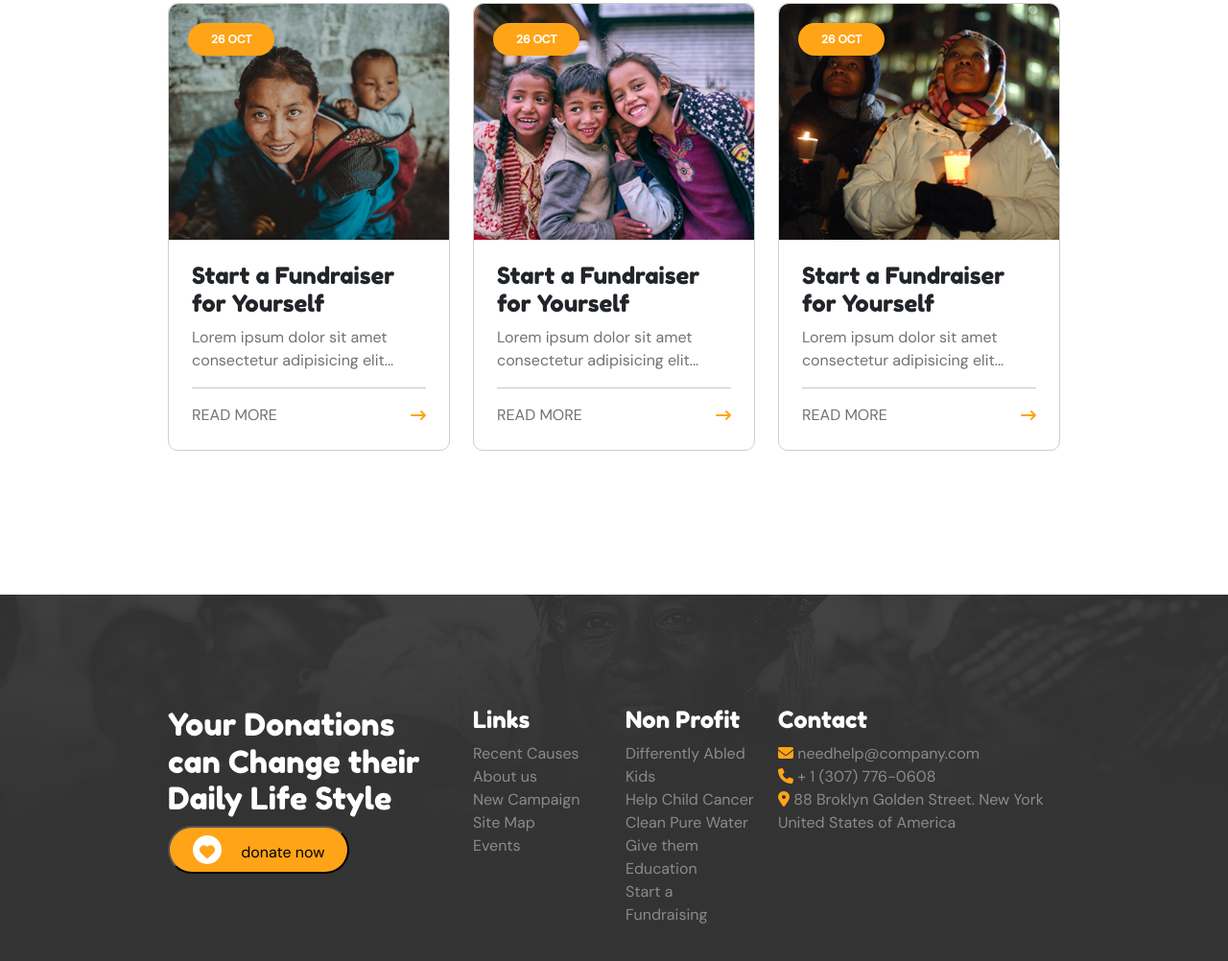
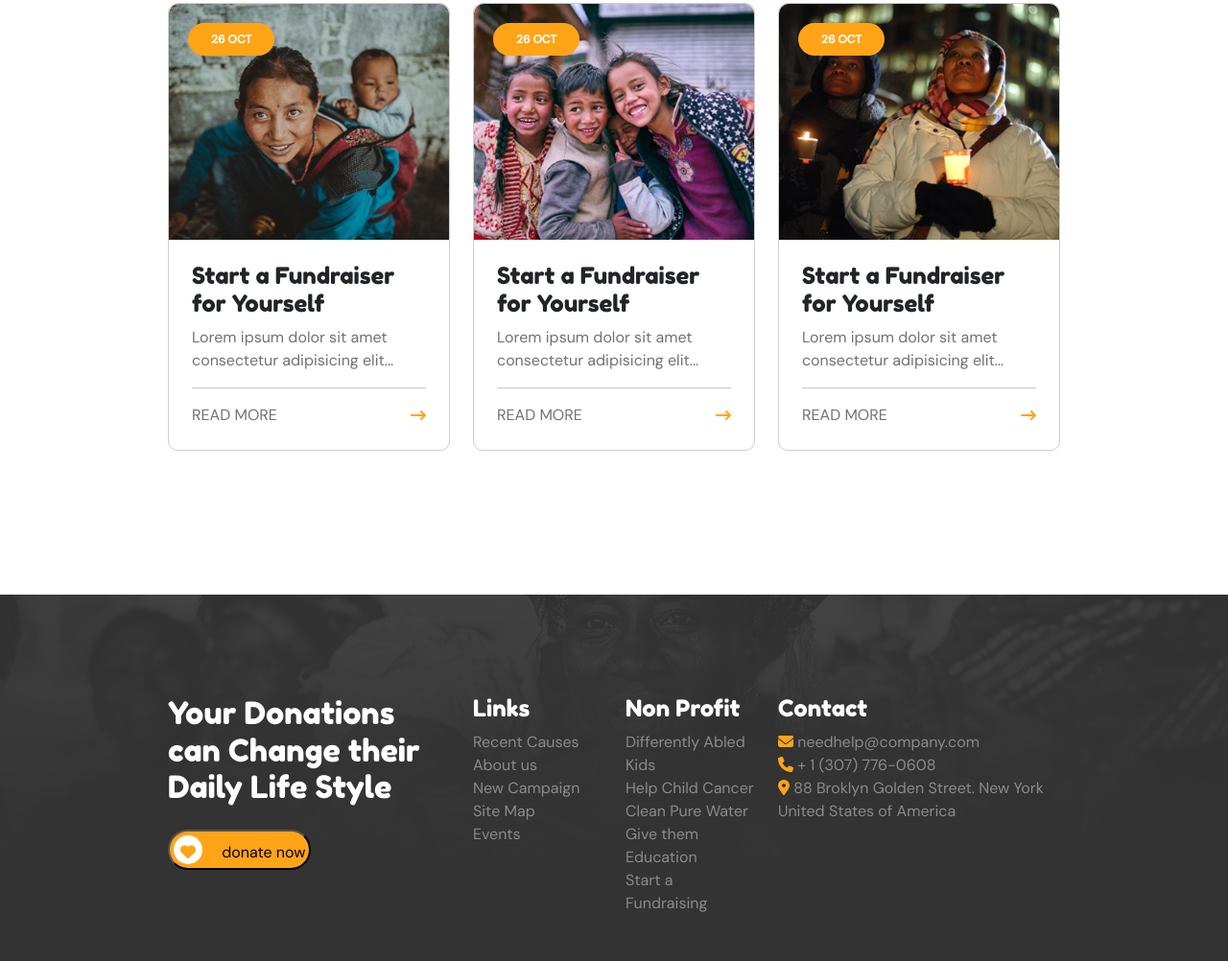
Before and after one commit to Dev-BhoneAK/charity-bootstrap, a plain HTML site: page index.html in a window 1280 px wide. Shown: the part 3040-4042 px from the top of the page at 96% size. Drawn offline with nearby package versions, Linux system fonts and the light colour scheme.

Commit message:
fix:add margin bottom in footer

```diff
--- a/css/_footer.scss
+++ b/css/_footer.scss
@@ -14,27 +14,81 @@
       z-index: 1;
       .donate {
         h3 {
-          font-size: clamp(1rem, 0.4118rem + 2.3529vw, 2rem);
+          font-size: clamp(0.9rem, 0.4118rem + 2.3529vw, 1.8rem);
         }
+        // button {
+        //   display: inline-block;
+        //   position: relative;
+        //   background-color: $secondaryColor;
+        //   i {
+        //     display: inline-block;
+        //     width: 30px;
+        //     height: 30px;
+        //     border-radius: 50%;
+        //     text-align: center;
+        //     background-color: #fff;
+        //     color: $secondaryColor;
+        //     margin-right: 16px;
+        //     line-height: 35px;
+        //   }
+        // }
         button {
-          display: inline-block;
-          position: relative;
           background-color: $secondaryColor;
-          i {
-            display: inline-block;
+          color: $primaryColor;
+          border: 0;
+          span {
+            display: flex;
+            align-items: center;
+            justify-content: center;
+            .icon-container {
               width: 30px;
               height: 30px;
               border-radius: 50%;
               text-align: center;
-            background-color: #fff;
+              background-color: $primaryColor;
               color: $secondaryColor;
+              display: flex;
+              align-items: center;
+              justify-content: center;
               margin-right: 16px;
-            line-height: 35px;
+            }
+            .text-container {
+              text-transform: uppercase;
+              font-weight: bold;
+              font-size: 13px;
+              letter-spacing: 0.2ch;
+              margin-right: 20px;
+            }
           }
         }
       }
       li {
         color: #8b8b8b;
+        font-size: clamp(0.4rem, 0.4118rem + 2.3529vw, 0.9rem);
+        font-weight: bold;
+        margin-bottom: 0.9rem;
+      }
+
+      h4 {
+        font-size: clamp(0.7rem, 0.4118rem + 2.3529vw, 1.4rem);
+        margin-bottom: 1.3rem;
+      }
+
+      .contact {
+        li {
+          padding-bottom: 10px;
+          border-bottom: 1px solid #434242;
+          i {
+            margin-right: 10px;
+          }
+        }
+        li:last-child {
+          border: 0;
+          //   span {
+          //     display: inline-block;
+          //     text-align: justify;
+          //   }
+        }
       }
     }
   }
@@ -50,7 +104,9 @@
 }
 
 @media (max-width: 768px) {
+  #footer {
     .footer-background {
-    height: auto;
+      height: 120vh; // needs to ask
     }
   }
+}
--- a/index.html
+++ b/index.html
@@ -464,20 +464,26 @@
 
     <footer id="footer" class="mt-5">
       <div
-        class="container-fluid footer-background d-flex align-items-center justify-content-center py-5"
+        class="container-fluid footer-background d-flex align-items-center justify-content-center"
       >
         <div class="container">
           <div class="row footer-content">
-            <div class="col-md-6 col-lg-4">
+            <div class="col-md-6 col-lg-4 mb-4">
               <div class="donate">
-                <h3>Your Donations can Change their Daily Life Style</h3>
-                <button class="rounded-pill px-4 py-2">
-                  <i class="fa-solid fa-heart"></i>
-                  donate now
+                <h3 class="mb-4">
+                  Your Donations can Change their Daily Life Style
+                </h3>
+                <button class="rounded-pill p-1">
+                  <span>
+                    <span class="icon-container">
+                      <i class="fa-solid fa-heart"></i>
+                    </span>
+                    <span class="text-container"> donate now </span>
+                  </span>
                 </button>
               </div>
             </div>
-            <div class="col-md-6 col-lg-2">
+            <div class="col-md-6 col-lg-2 mb-4">
               <div class="links">
                 <h4>Links</h4>
                 <ul class="p-0">
@@ -489,7 +495,7 @@
                 </ul>
               </div>
             </div>
-            <div class="col-md-6 col-lg-2">
+            <div class="col-md-6 col-lg-2 mb-4">
               <div class="non-profit">
                 <h4>Non Profit</h4>
                 <ul class="p-0">
```
Lines whose indentation alone changed are shown as unchanged.
